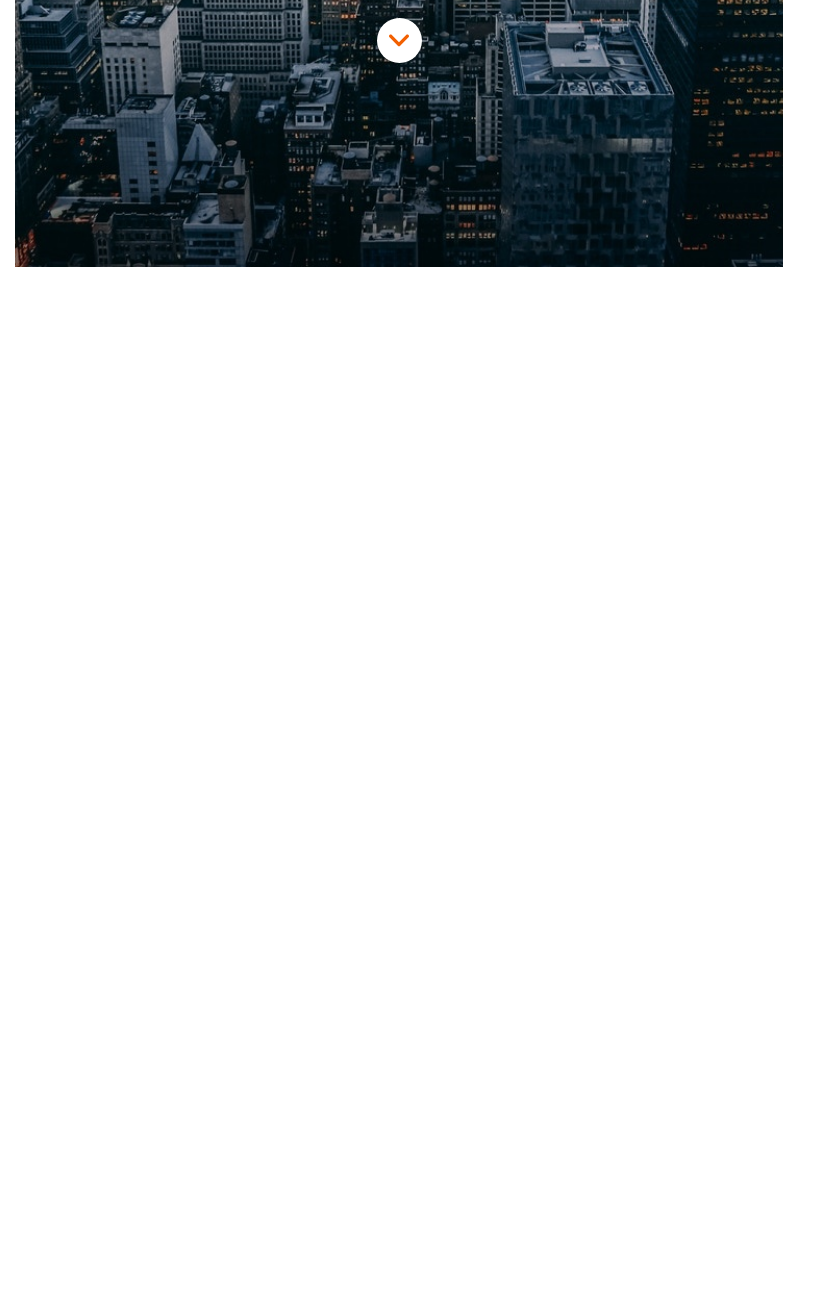
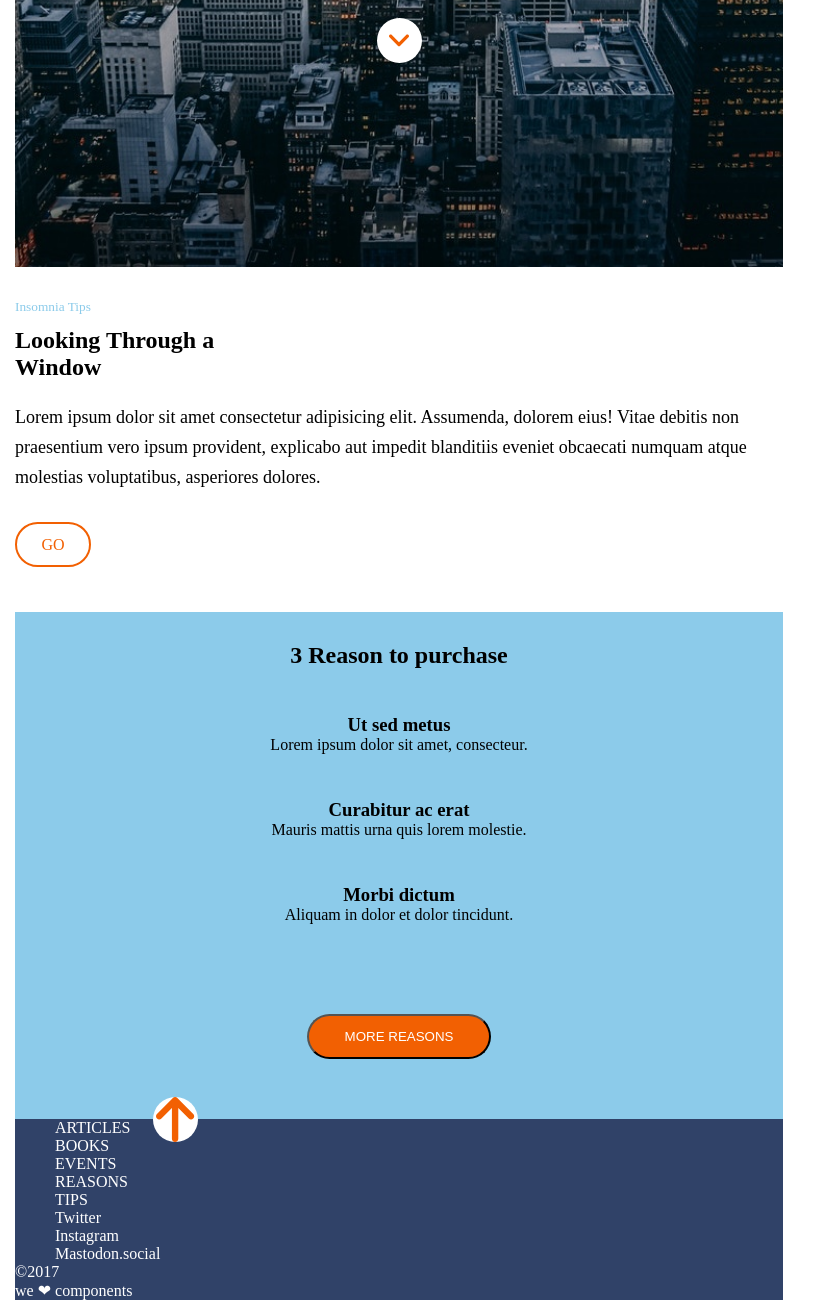
Before and after one commit to silviademiguel7/m1-evaluacion-final-silviademiguel7, a website: page _src/templates/index.html in a window 1280 px wide. Shown: the part 533-1833 px from the top of the page, without its empty margins (0-831 px from the left). Before the commit the page ends 800 px from the top, so only its background shows below. Drawn offline with nearby package versions, Linux system fonts and the light colour scheme; files that its build step writes are made by us from their sources; files whose address does not match are found by name.

Commit message:
version movil with footer non terminate

```diff
--- a/_src/assets/scss/main.scss
+++ b/_src/assets/scss/main.scss
@@ -10,6 +10,7 @@ body {
 }
 .page-wrapper{
   margin:0px 15px;
+  min-width: 320px;
   max-width: 768px;
 }
 /*header*/
@@ -20,11 +21,16 @@ body {
   background-color: $color-blue;
   width: 44px;
   height: 44px;
+  z-index: 1;
 }
 .menu-nav-head{
     width: 100%;
     height: 100%;}
 /*main*/
+/*hero*/
+.main{
+  position: relative;
+}
 .hero{
   background-image: url("../images/cover.jpg");
   width: 100%;
@@ -48,9 +54,7 @@ body {
   display: flex;
   justify-content: center;
 }
-.flecha-hero{
 
-}
 .title-hero{
   text-align: center;
   /*width: 290px;
@@ -65,3 +69,80 @@ body {
   margin-bottom: 45px;
   font-size: 16px;
 }
+/*secion editorial*/
+.seccion-editorial{
+  background-color: $color-white;
+  padding: 30px 0px 45px 0px;
+}
+.title-small-editorial{
+  width: 90px;
+  height: 30px;
+  color: $color-blue-ligth;
+}
+.title-editorial{
+  margin-bottom: 15px;
+  width: 290px;
+  height: 60px;
+}
+.parrafo-editorial{
+  font-size: 18px;
+  line-height: 30px;
+  margin-bottom: 30px;
+}
+.enlace-editorial{
+  display: flex;
+  justify-content: center;
+  align-items: center;
+  color:$color-naranja;
+  width: 76px;
+  height: 45px;
+  border: solid 2px $color-naranja;
+  border-radius: 22.5px;
+}
+/*secion contenido*/
+.seccion-contenido{
+  background-color: $color-blue-ligth;
+  text-align: center;
+  padding-bottom: 60px;
+  padding-top: 30px;
+  display: flex;
+  flex-direction: column;
+  align-items: center;
+}
+.title-contenido{
+  text-align: center;
+  margin-bottom: 45px;
+}
+.list-reasons{
+  list-style: none;
+  padding-inline-start: 0px;
+}
+.list-reasons{
+  text-align: center;
+  margin-bottom: 45px;
+}
+.reason{
+  margin-bottom: 45px;
+}
+.btn-more-reasons{
+  color: $color-white;
+  width: 184px;
+  height: 45px;
+  border-radius: 22.5px;
+  background-color:$color-naranja;
+  display: flex;
+  justify-content: center;
+  align-items: center;
+}/*footer*/
+.footer{
+  color: $color-white;
+  background-color:$color-blue-dark;
+}
+.lista-footer{
+  list-style: none;
+}
+.position-footer-flecha{
+  position: absolute;
+  transform: translate( 138px, -22px);
+
+}
--- a/_src/templates/index.html
+++ b/_src/templates/index.html
@@ -24,7 +24,66 @@
           <img src="../assets/images/ico-scroll-down.svg" alt="icono flecha" class="flecha-hero">
         </div>
       </div>
+      <section class="seccion-editorial">
+        <div class="title-small-editorial">
+          <small>Insomnia Tips</small>
+        </div>
+        <h2 class="title-editorial">Looking Through a Window</h2>
+        <p class="parrafo-editorial"> Lorem ipsum dolor sit amet consectetur adipisicing elit. Assumenda, dolorem eius! Vitae debitis non praesentium vero ipsum provident, explicabo aut impedit blanditiis eveniet obcaecati numquam atque molestias voluptatibus, asperiores dolores.</p>
+        <div class="enlace-editorial">
+          GO
+        </div>
+      </section>
+      <article class="seccion-contenido">
+        <h2 class="title-contenido">3 Reason to purchase</h2>
+        <ul class="list-reasons">
+          <li>
+            <div class="reason">
+              <h3>Ut sed metus</h3>
+              <p>Lorem ipsum dolor sit amet, consecteur.</p>
+          </div>
+          </li>
+          <li>
+            <div class="reason">
+              <h3>Curabitur ac erat</h3>
+              <p>Mauris mattis urna quis lorem molestie.</p>
+          </div>
+          </li>
+          <li>
+            <div class="reason">
+              <h3>Morbi dictum</h3>
+              <p>Aliquam in dolor et dolor tincidunt.</p>
+          </div>
+          </li>
+        </ul>
+        <button class="btn-more-reasons">
+          <div>MORE REASONS</div>
+        </button>
+      </article>
     </main>
+    <footer class="footer">
+      <div class="icono-hero position-footer-flecha">
+        <img src="../assets/images/ico-arrow.svg" alt="icono de flecha">
+      </div>
+      <div>
+        <ul class="lista-footer">
+          <li>ARTICLES</li>
+          <li>BOOKS</li>
+          <li>EVENTS</li>
+          <li>REASONS</li>
+          <li>TIPS</li>
+        </ul>
+      </div>
+      <div>
+        <ul class="lista-footer">
+          <li>Twitter</li>
+          <li>Instagram</li>
+          <li>Mastodon.social</li>
+        </ul>
+      </div>
+      <div>©2017</div>
+      <div>we ❤︎ components</div>
+    </footer>
 
   </div>
 </body>
```
